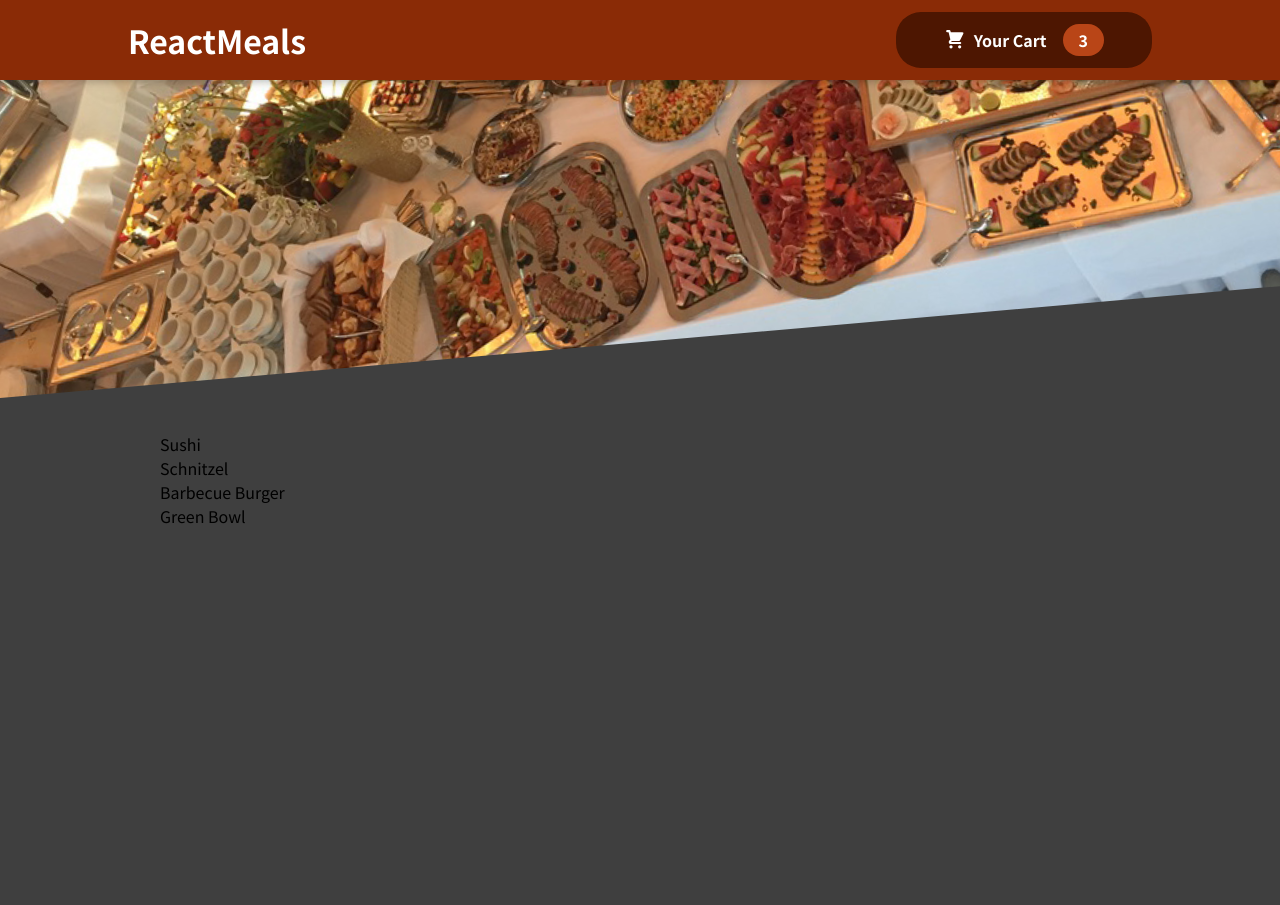
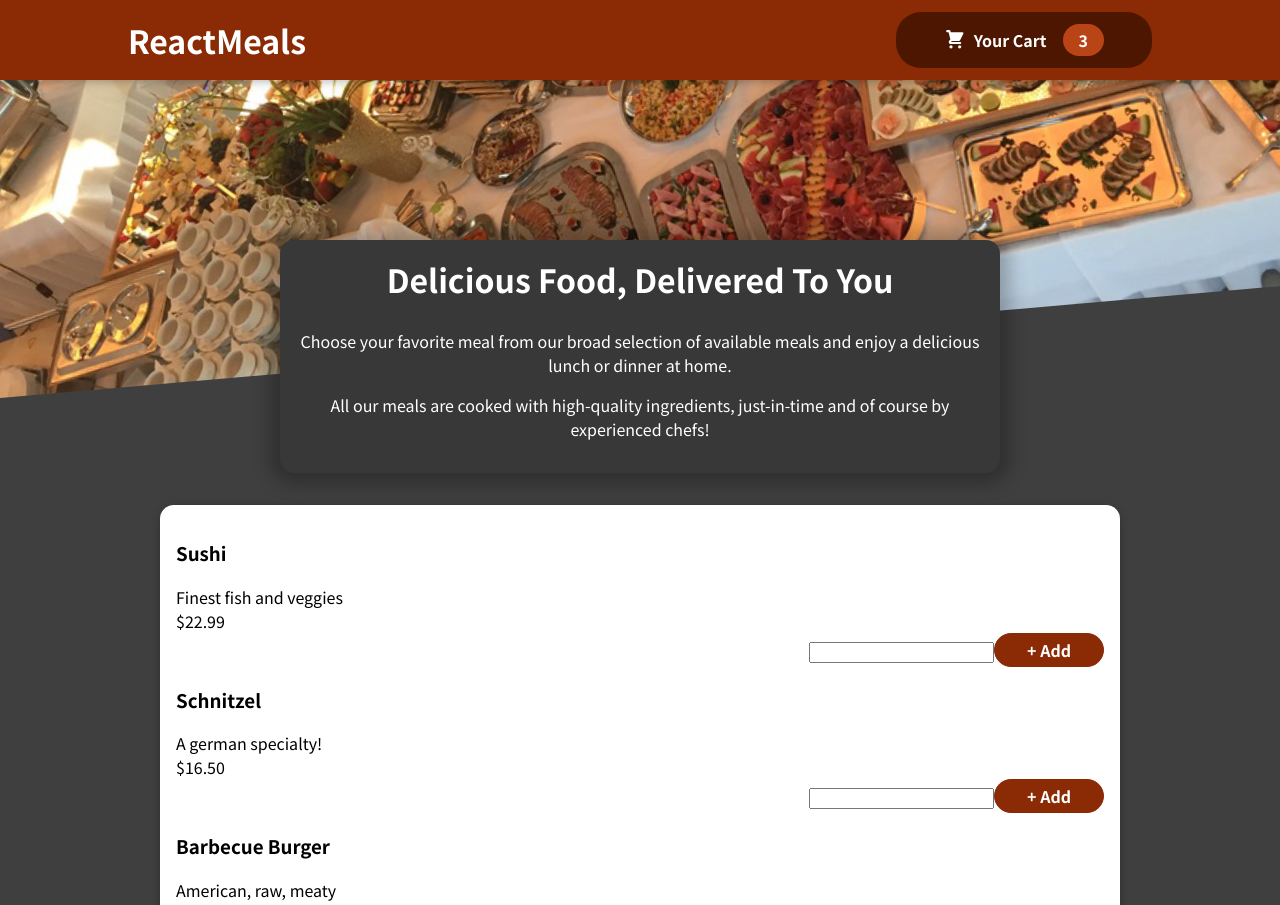
Before and after one commit to j-parthiv/Food-Ordering-WebApp, a React (Create React App) app: page / in a window 1280 px wide. Shown: the top 905 px of the page. Before the commit the page ends 800 px from the top, so only its background shows below. Built offline with nearby package versions, Linux system fonts and the light colour scheme.

Commit message:
Added Meal Listing Components

```diff
--- a/src/Components/Meals/AvailableMeals.js
+++ b/src/Components/Meals/AvailableMeals.js
@@ -1,5 +1,6 @@
 import classes from './AvailableMeals.module.css';
-
+import Card from '../UI/Card';
+import MealItem from "./MealItem"
 const DUMMY_MEALS = [
     {
       id: 'm1',
@@ -30,14 +31,14 @@
 const AvailableMeals = () =>{
 
     const mealsList = DUMMY_MEALS.map(meal =>(
-        <li>{meal.name}</li>
+      <MealItem key={meal.id} name={meal.name} description={meal.description} price={meal.price}/>
     ))
 
     return(
         <section className={classes.meals}>
-            <ul>
-                {mealsList}
-            </ul>
+            <Card>
+               <ul>{mealsList}</ul>
+            </Card>
         </section>
     )
 }
--- /dev/null
+++ b/src/Components/Meals/MealItem.js
@@ -0,0 +1,19 @@
+import "./MealItem.module.css";
+import MealItemForm from "./MealItemForm";
+const MealItem = (props) =>{
+    const price = `$${props.price.toFixed(2)}`;
+  return(
+    <li className="classes.meal">
+        <div>
+            <h3>{props.name}</h3>
+            <div className="classes.description">{props.description}</div>
+            <div className="classes.price">{price}</div>
+        </div>
+        <div>
+        <MealItemForm/>
+        </div>
+    </li>
+  )
+}
+
+export default MealItem;
--- /dev/null
+++ b/src/Components/Meals/MealItem.module.css
@@ -0,0 +1,22 @@
+.meal {
+    display: flex;
+    justify-content: space-between;
+    margin: 1rem;
+    padding-bottom: 1rem;
+    border-bottom: 1px solid #ccc;
+  }
+
+  .meal h3 {
+    margin: 0 0 0.25rem 0;
+  }
+
+  .description {
+    font-style: italic;
+  }
+
+  .price {
+    margin-top: 0.25rem;
+    font-weight: bold;
+    color: #ad5502;
+    font-size: 1.25rem;
+  }
--- /dev/null
+++ b/src/Components/Meals/MealItemForm.js
@@ -0,0 +1,12 @@
+import classes from './MealItemForm.module.css';
+
+const MealItemForm = (props) =>{
+return(
+    <form className={classes.form}>
+        <input />
+        <button>+ Add</button>
+    </form>
+)
+}
+
+export default MealItemForm;
--- /dev/null
+++ b/src/Components/Meals/MealItemForm.module.css
@@ -0,0 +1,20 @@
+.form {
+    text-align: right;
+  }
+
+  .form button {
+    font: inherit;
+    cursor: pointer;
+    background-color: #8a2b06;
+    border: 1px solid #8a2b06;
+    color: white;
+    padding: 0.25rem 2rem;
+    border-radius: 20px;
+    font-weight: bold;
+  }
+
+  .form button:hover,
+  .form button:active {
+    background-color: #641e03;
+    border-color: #641e03;
+  }
--- a/src/Components/Meals/Meals.js
+++ b/src/Components/Meals/Meals.js
@@ -6,7 +6,7 @@
 const Meals = () =>{
   return(
    <Fragment>
-     {/* <MealsSummary/> */}
+     <MealsSummary/>
      <AvailableMeals/>
    </Fragment>
   )
--- /dev/null
+++ b/src/Components/UI/Card.js
@@ -0,0 +1,9 @@
+import classes from "./Card.module.css";
+
+const Card = (props) =>{
+return(
+    <div className={classes.card}>{props.children}</div>
+)
+}
+
+export default Card;
--- /dev/null
+++ b/src/Components/UI/Card.module.css
@@ -0,0 +1,6 @@
+.card {
+    padding: 1rem;
+    box-shadow: 0 2px 8px rgba(0, 0, 0, 0.25);
+    border-radius: 14px;
+    background-color: white;
+  }
```
Also changed, not shown: src/Components/Meals/MealItem.css (added).
